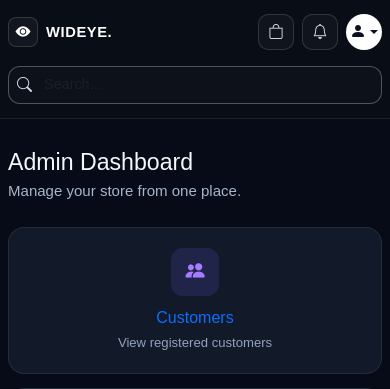
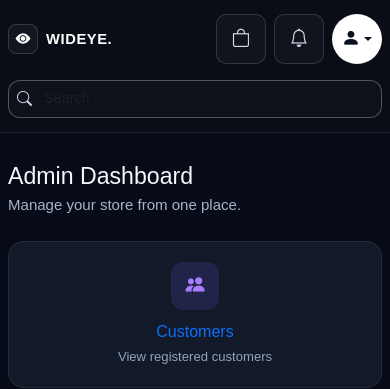
Before and after one commit to Ryzelz/Kiosk-5-flask-2, a Flask app: page /admin-page in a window 390 px wide. Shown: the top 389 px of the page. Run offline with Flask 3, Linux system fonts and the light colour scheme; a user stored in the database is signed in; some libraries are stand-ins or nearby versions.

Commit message:
fix UIs on small screen

```diff
--- a/website/templates/base.html
+++ b/website/templates/base.html
@@ -97,8 +97,8 @@
         }
 
         .wideye-icon-button {
-            width: 38px;
-            height: 38px;
+            width: 42px;
+            height: 42px;
             border-radius: 10px;
             border: 1px solid rgba(255, 255, 255, 0.14);
             display: inline-flex;
@@ -108,8 +108,8 @@
         }
 
         .wideye-avatar {
-            width: 38px;
-            height: 38px;
+            width: 42px;
+            height: 42px;
             border-radius: 50%;
             background: linear-gradient(135deg, #ffffff, #ffffff);
             color: #09111f;
@@ -246,8 +246,13 @@
 
             .wideye-icon-button,
             .wideye-avatar {
-                width: 34px;
-                height: 34px;
+                width: 46px;
+                height: 46px;
+            }
+
+            .wideye-icon-button i,
+            .wideye-avatar i {
+                font-size: 1.08rem;
             }
 
             .wideye-action-strip {
@@ -299,8 +304,13 @@
 
             .wideye-icon-button,
             .wideye-avatar {
-                width: 36px;
-                height: 36px;
+                width: 50px;
+                height: 50px;
+            }
+
+            .wideye-icon-button i,
+            .wideye-avatar i {
+                font-size: 1.15rem;
             }
 
             .wideye-action-strip {
```
